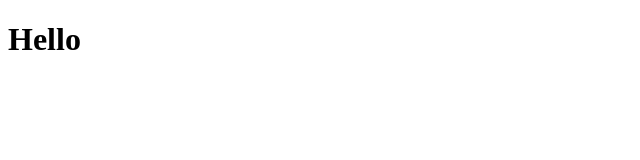
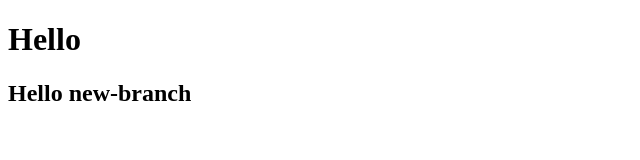
Before and after one commit to Mohit-1521/github_demo, a plain HTML site: page index.html in a window 1280 px wide. Shown: the whole page, without its empty margins (0-640 px from the left). Drawn offline with Linux system fonts and the light colour scheme.

Commit message:
added new h2 tag

```diff
--- a/index.html
+++ b/index.html
@@ -7,5 +7,6 @@
 </head>
 <body>
     <h1>Hello</h1>
+    <h2>Hello new-branch</h2>
 </body>
 </html>
```
